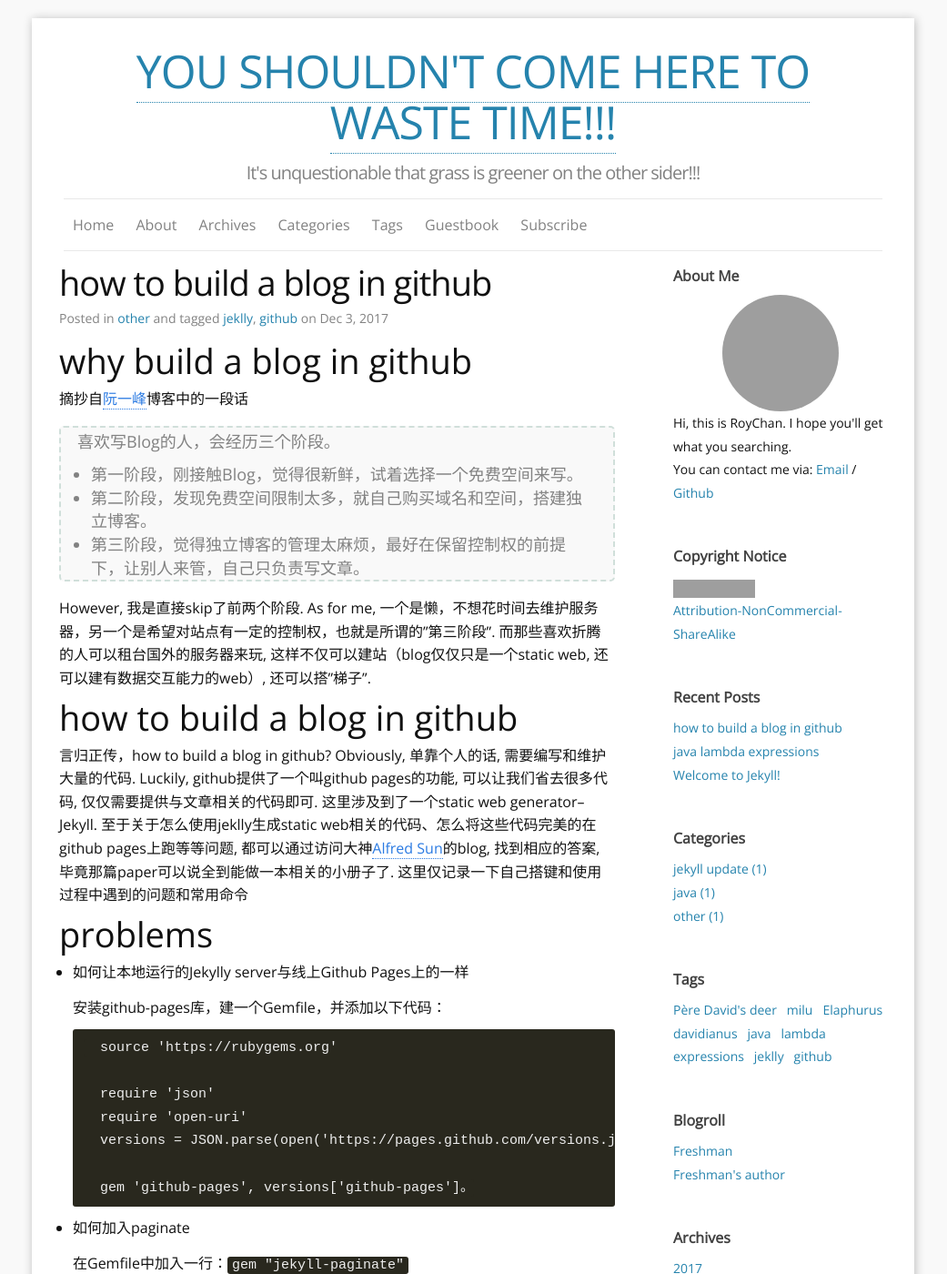
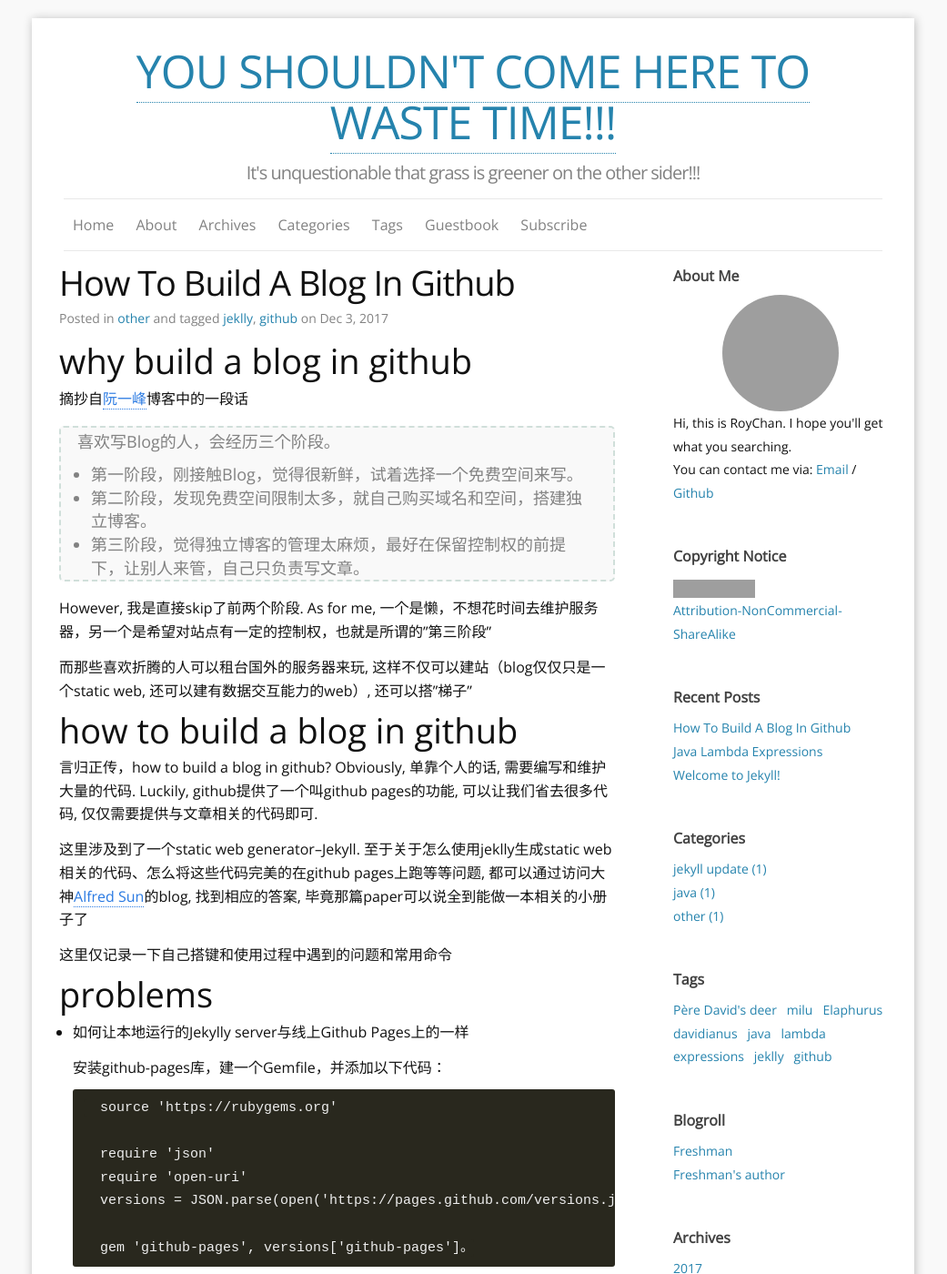
Before and after one commit to RoyWorld/RoyWorld.github.io, a Jekyll site: the page built from _posts/2017-12-03-how-to-build-a-blog-in-github.md, in a window 1280 px wide and 1400 px high. Shown: the whole window at 91% size, without its empty margins (120-1161 px from the left). Built offline with Jekyll 4.4.1, drawn with Linux system fonts in a browser that asks for light colours; nearby versions of some CDN libraries; comment, search, counter and statistics services are not loaded; grey boxes are pictures that could not be loaded.

Commit message:
对文章标题修改

```diff
--- a/_posts/2017-12-03-how-to-build-a-blog-in-github.md
+++ b/_posts/2017-12-03-how-to-build-a-blog-in-github.md
@@ -1,6 +1,6 @@
 ---
 layout: post
-title:  "how to build a blog in github"
+title:  "How To Build A Blog In Github"
 date:   2017-12-03 15:34:50 -0700
 category: other
 published: true
@@ -17,10 +17,16 @@ tags:
 > * 第二阶段，发现免费空间限制太多，就自己购买域名和空间，搭建独立博客。
 > * 第三阶段，觉得独立博客的管理太麻烦，最好在保留控制权的前提下，让别人来管，自己只负责写文章。
 
-However, 我是直接skip了前两个阶段.  As for me, 一个是懒，不想花时间去维护服务器，另一个是希望对站点有一定的控制权，也就是所谓的"第三阶段". 而那些喜欢折腾的人可以租台国外的服务器来玩, 这样不仅可以建站（blog仅仅只是一个static web, 还可以建有数据交互能力的web）, 还可以搭"梯子".
+However, 我是直接skip了前两个阶段.  As for me, 一个是懒，不想花时间去维护服务器，另一个是希望对站点有一定的控制权，也就是所谓的"第三阶段"
+
+而那些喜欢折腾的人可以租台国外的服务器来玩, 这样不仅可以建站（blog仅仅只是一个static web, 还可以建有数据交互能力的web）, 还可以搭"梯子"
 
 # how to build a blog in github
-言归正传，how to build a blog in github? Obviously, 单靠个人的话, 需要编写和维护大量的代码. Luckily, github提供了一个叫github pages的功能, 可以让我们省去很多代码, 仅仅需要提供与文章相关的代码即可. 这里涉及到了一个static web generator--Jekyll. 至于关于怎么使用jeklly生成static web相关的代码、怎么将这些代码完美的在github pages上跑等等问题, 都可以通过访问大神[Alfred Sun][R4]的blog, 找到相应的答案, 毕竟那篇paper可以说全到能做一本相关的小册子了. 这里仅记录一下自己搭键和使用过程中遇到的问题和常用命令
+言归正传，how to build a blog in github? Obviously, 单靠个人的话, 需要编写和维护大量的代码. Luckily, github提供了一个叫github pages的功能, 可以让我们省去很多代码, 仅仅需要提供与文章相关的代码即可.
+
+这里涉及到了一个static web generator--Jekyll. 至于关于怎么使用jeklly生成static web相关的代码、怎么将这些代码完美的在github pages上跑等等问题, 都可以通过访问大神[Alfred Sun][R4]的blog, 找到相应的答案, 毕竟那篇paper可以说全到能做一本相关的小册子了
+
+这里仅记录一下自己搭键和使用过程中遇到的问题和常用命令
 
 # problems
 - 如何让本地运行的Jekylly server与线上Github Pages上的一样
```
Also changed, not shown: _posts/2017-09-17-java-lambda-expressions.md (+1 -1 lines).
